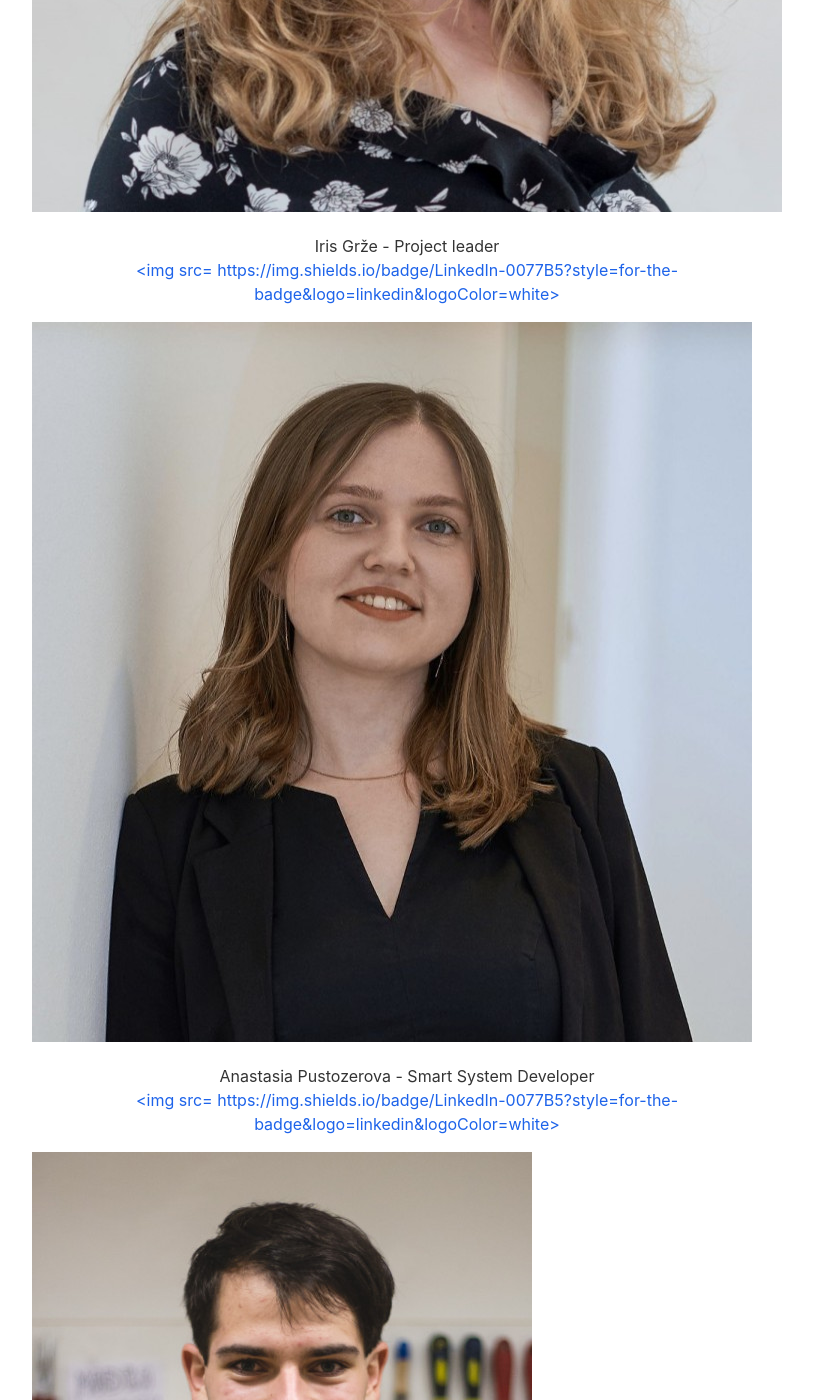
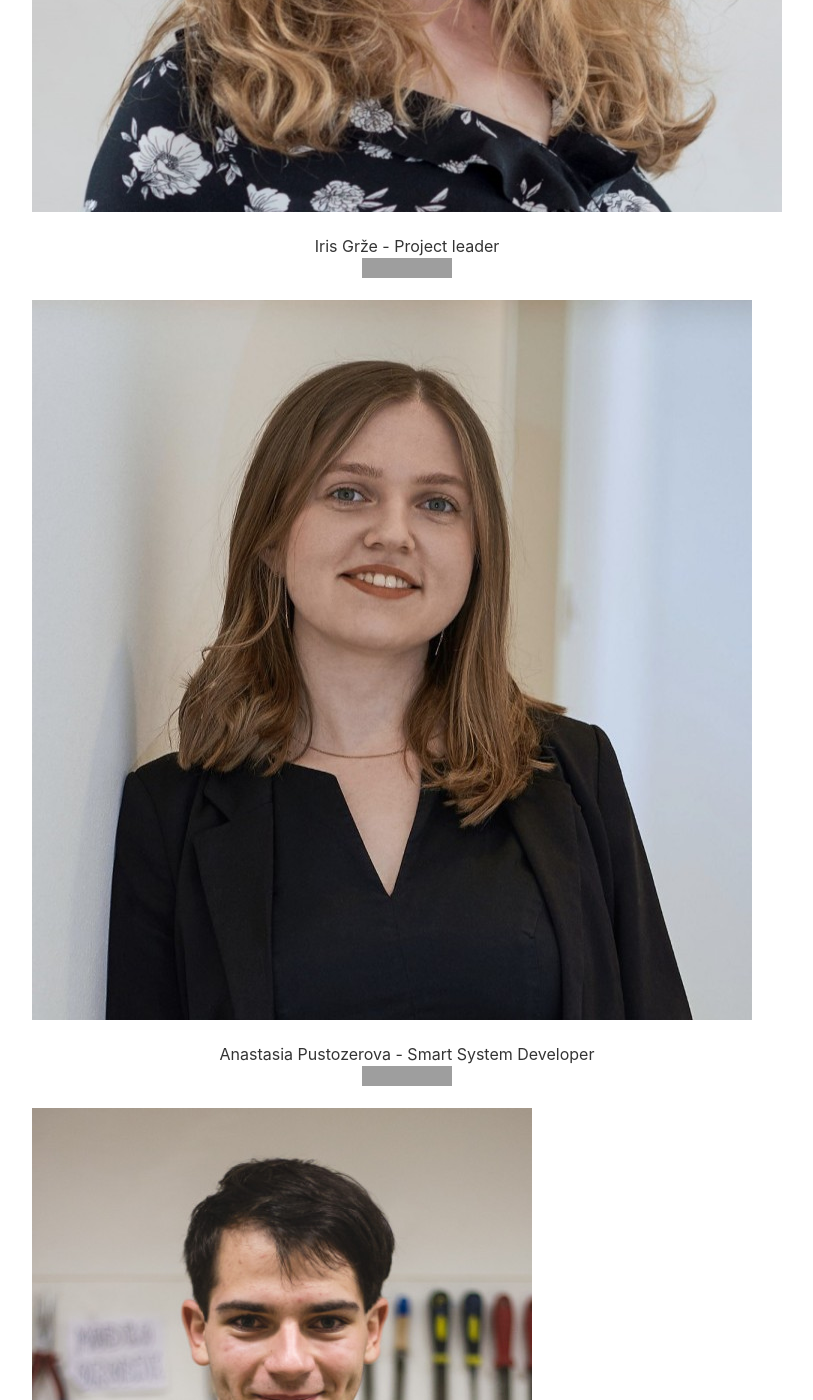
Before and after one commit to RokKos/MathPie, a Jekyll site: the page built from _pages/02_team.md, in a window 1280 px wide and 1400 px high, scrolled down 750 px. Shown: the whole window, without its empty margins (233-1046 px from the left). Built offline with Jekyll 4.4.1, drawn with Linux system fonts in a browser that asks for light colours; nearby versions of some CDN libraries; some of the changed text lies outside the part shown; grey boxes are pictures that could not be loaded.

Commit message:
Link for photos

```diff
--- a/_pages/02_team.md
+++ b/_pages/02_team.md
@@ -11,7 +11,7 @@ include_in_header: true
 Iris Grže - Project leader
 <br>
 <a href="https://www.linkedin.com/in/irisgrze/">
-<img src= https://img.shields.io/badge/LinkedIn-0077B5?style=for-the-badge&logo=linkedin&logoColor=white>
+<img src="https://img.shields.io/badge/LinkedIn-0077B5?style=for-the-badge&logo=linkedin&logoColor=white">
 </a>
 </p>
 
@@ -21,7 +21,7 @@ Iris Grže - Project leader
 Anastasia Pustozerova - Smart System Developer
 <br>
 <a href="https://www.linkedin.com/in/apustozerova/">
-<img src= https://img.shields.io/badge/LinkedIn-0077B5?style=for-the-badge&logo=linkedin&logoColor=white>
+<img src="https://img.shields.io/badge/LinkedIn-0077B5?style=for-the-badge&logo=linkedin&logoColor=white">
 </a>
 </p>
 
@@ -31,7 +31,7 @@ Anastasia Pustozerova - Smart System Developer
 Jože Bajuk - Content and App Developer
 <br>
 <a href="https://www.linkedin.com/in/joze-bajuk/">
-<img src= https://img.shields.io/badge/LinkedIn-0077B5?style=for-the-badge&logo=linkedin&logoColor=white>
+<img src="https://img.shields.io/badge/LinkedIn-0077B5?style=for-the-badge&logo=linkedin&logoColor=white">
 </a>
 </p>
 
@@ -41,7 +41,7 @@ Jože Bajuk - Content and App Developer
 Rok Kos - Main App Developer
 <br>
 <a href="https://www.linkedin.com/in/rok-kos/">
-<img src= https://img.shields.io/badge/LinkedIn-0077B5?style=for-the-badge&logo=linkedin&logoColor=white>
+<img src="https://img.shields.io/badge/LinkedIn-0077B5?style=for-the-badge&logo=linkedin&logoColor=white">
 </a>
 </p>
 
```
